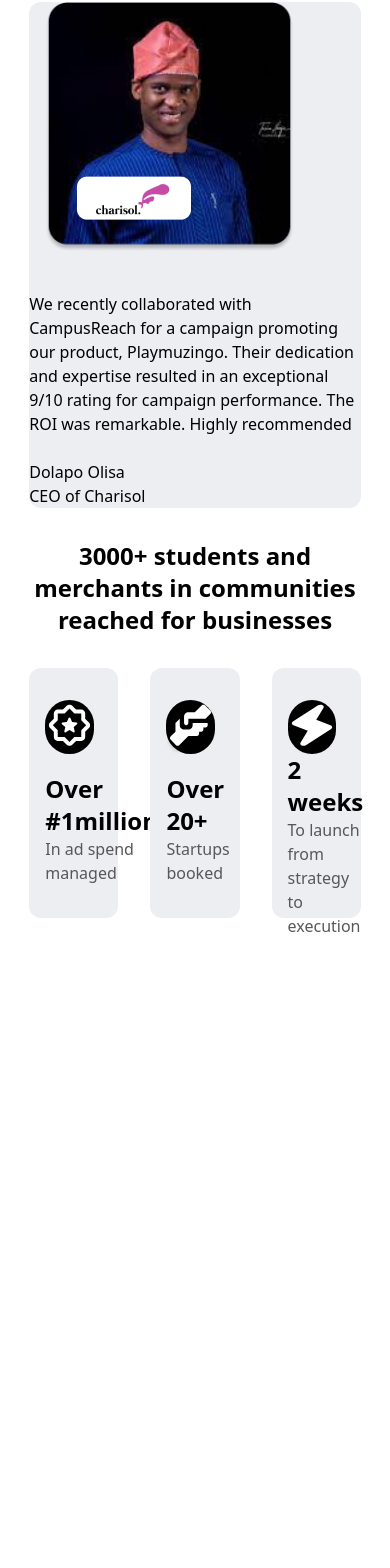
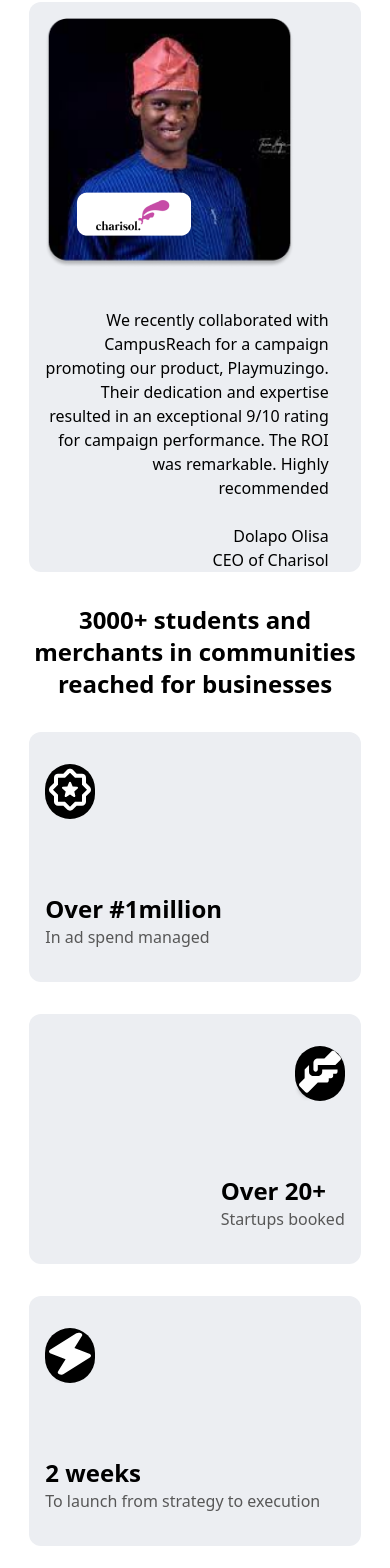
Before and after one commit to SILFRICA/CampusReach_Landing, a React (Vite) app: page / in a window 390 px wide. Shown: the part 4074-5642 px from the top of the page. Before the commit the page ends 5012 px from the top, so only its background shows below. Built offline with nearby package versions, Linux system fonts and the light colour scheme.

Commit message:
feat: media breakpoint design

```diff
--- a/src/App.tsx
+++ b/src/App.tsx
@@ -250,7 +250,7 @@
               <Button kind="button" title="Learn More" cnames="bg-black" />
             </div>
           </div>
-          <div className="grid grid-cols-2 place-items-center mb-10 lg:mb-14">
+          <div className="grid grid-cols-2 mb-10 place-items-center lg:mb-14">
             <div className="flex flex-col items-start gap-4 lg:w-10/12">
               <h4 className="text-2xl font-bold lg:text-3xl">
                 Influencer Model
@@ -270,16 +270,16 @@
           </div>
           <div
             className="w-full lg:h-[320px] flex flex-col lg:flex-row justify-center items-center bg-cr-gray-250
-          rounded-xl gap-10 mb-8 lg:mb-10"
+          rounded-xl gap-10 mb-8 lg:mb-10 pt-4 pl-4 lg:pt-0 lg:pl-0"
           >
-            <div className="relative w-[300px] h-[250px] bg-contain rounded-lg testimony-img">
+            <div className="relative w-full lg:w-[300px] h-[250px] bg-contain rounded-lg testimony-img">
               <img
                 src={TestimonyLogo1}
                 alt="logo"
                 className="absolute bottom-8 left-8"
               />
             </div>
-            <div className="lg:w-[65%] font-normal testimony-details">
+            <div className="lg:w-[65%] font-normal testimony-details text-right pr-8 lg:pr-0 lg:text-start text-pretty">
               <p className="2xl:text-2xl">
                 We recently collaborated with CampusReach for a campaign
                 promoting our product, Playmuzingo. Their dedication and
@@ -291,12 +291,12 @@
               <p>CEO of Charisol</p>
             </div>
           </div>
-          <div className="w-full text-2xl lg:text-5xl text-center font-bold my-8 lg:my-10">
+          <div className="w-full my-8 text-2xl font-bold text-center lg:text-5xl lg:my-10">
             <span className="w-full">
               3000+ students and merchants in communities reached for businesses
             </span>
           </div>
-          <div className="w-full grid grid-cols-3 gap-8">
+          <div className="grid w-full gap-8 lg:grid-cols-3">
             <Card
               cardColor="bg-cr-gray-250 text-black h-[250px] lg:h-[400px]"
               cnames="flex flex-col justify-between items-start mt-4"
@@ -307,7 +307,7 @@
             />
             <Card
               cardColor="bg-cr-gray-250 text-black h-[250px] lg:h-[400px]"
-              cnames="flex flex-col justify-between items-start mt-4"
+              cnames="flex flex-col justify-between items-end lg:items-start mt-4"
               iconColor="bg-black"
               img={handshake}
               title="Over 20+"
@@ -322,6 +322,14 @@
               description="To launch from strategy to execution"
             />
           </div>
+          <br />
+          <div className="flex justify-center w-full">
+            <Button
+              kind="button"
+              title="Get a free proposal"
+              cnames="bg-forest-green-500"
+            />
+          </div>
         </div>
       </section>
     </>
--- a/src/components/card/Card.tsx
+++ b/src/components/card/Card.tsx
@@ -19,12 +19,12 @@
 }) => {
   return (
     <div className={`${cardColor} w-full p-4 rounded-xl`}>
-      <div className={`w-[85%] h-[85%] ${cnames}`}>
+      <div className={`lg:w-[85%] h-[85%] ${cnames}`}>
         <div className={`${iconColor} pt-1 rounded-full`}>
           <img src={`${img}`} alt="icon" />
         </div>
         <div>
-          <h4 className="text-2xl lg:text-3xl font-bold">{title}</h4>
+          <h4 className="text-2xl font-bold lg:text-3xl">{title}</h4>
           <span className="text-cr-gray-600">{description}</span>
         </div>
       </div>
```
